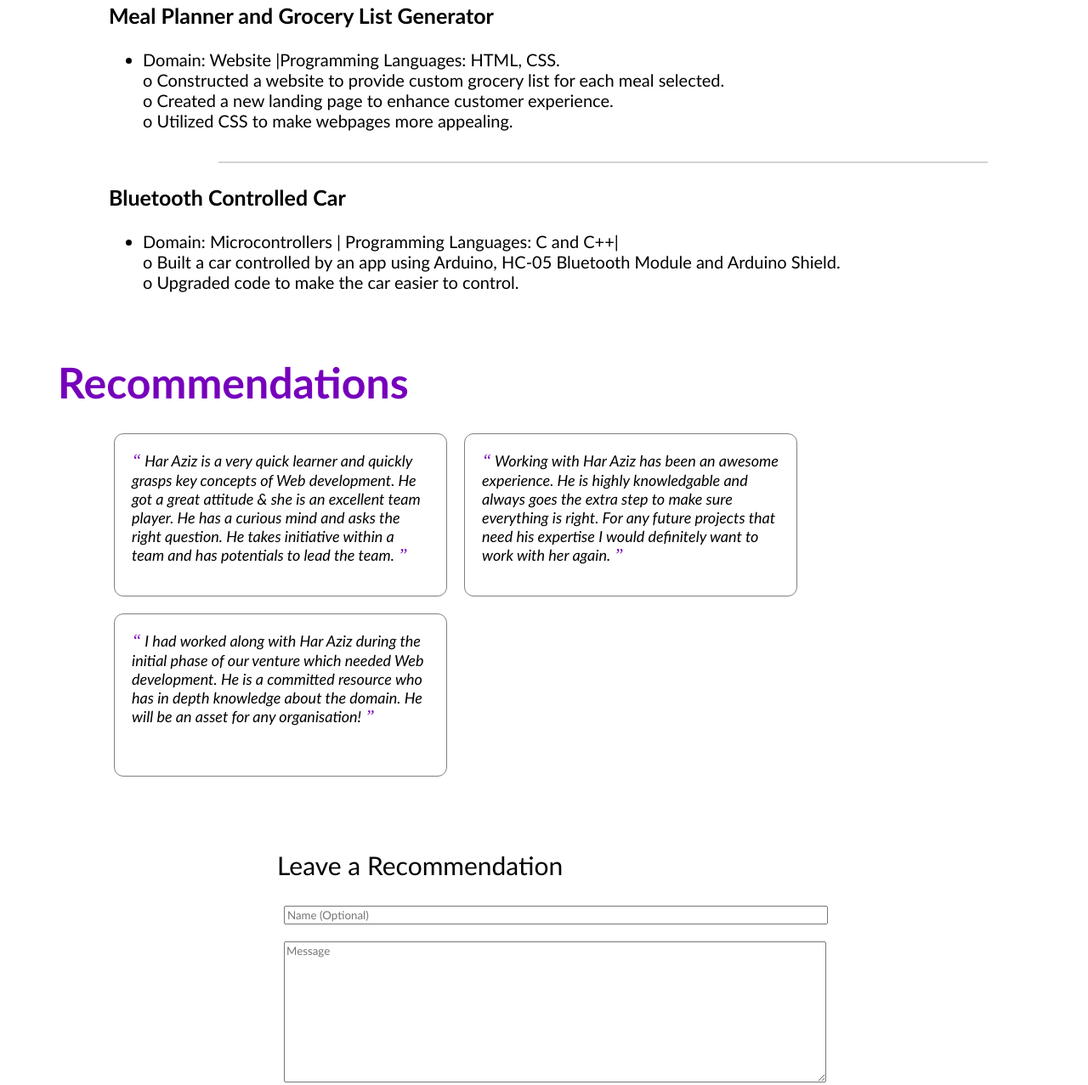
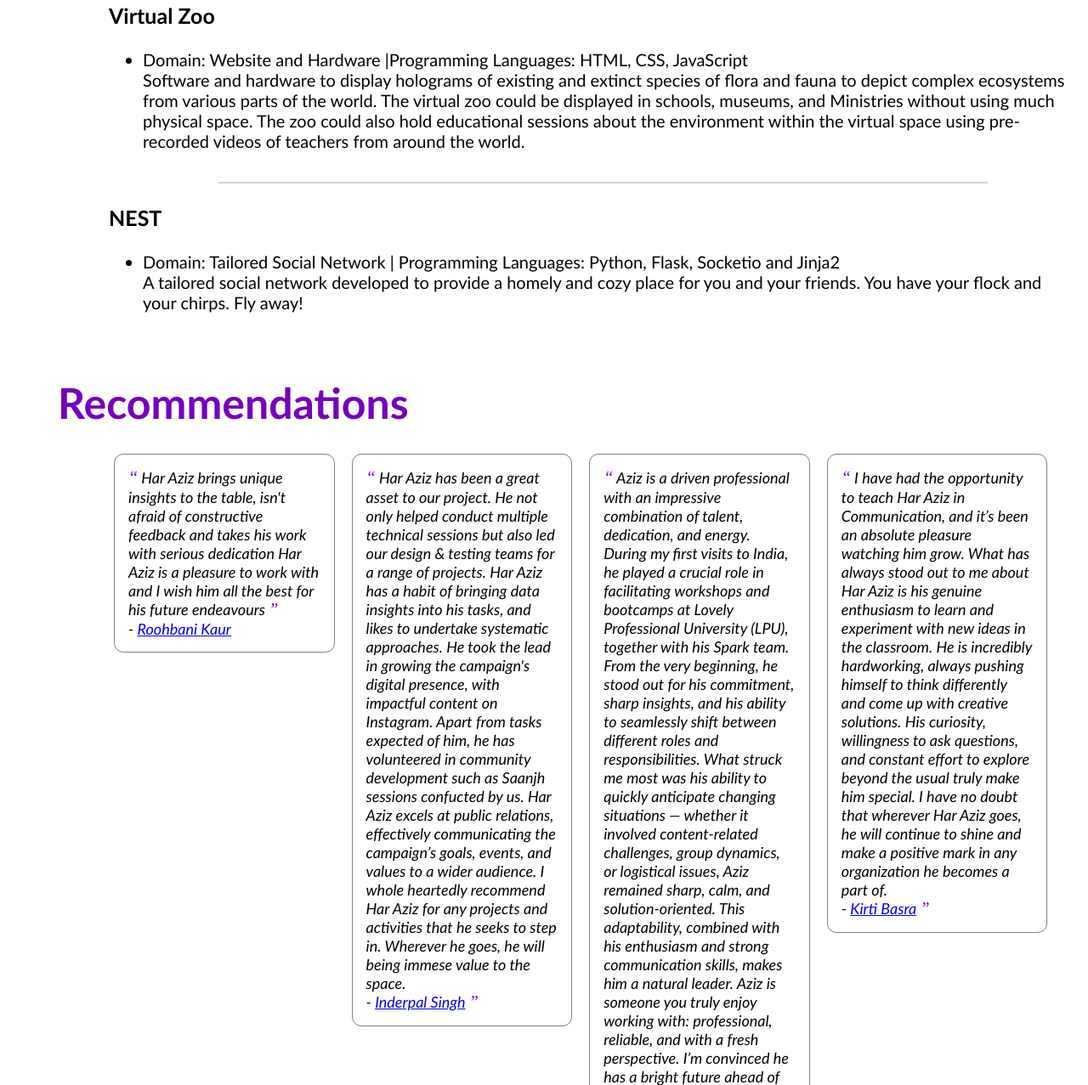
Before and after one commit to SinghAziz/Portfolio, a plain HTML site: page Portfolio/index.html in a window 1280 px wide. Shown: the part 1730-3007 px from the top of the page at 85% size. Drawn offline with Linux system fonts and the light colour scheme; a script that the page names is missing; files whose address does not match are found by name.

Commit message:
Updated Recommendations and Projects

```diff
--- a/Portfolio/index.html
+++ b/Portfolio/index.html
@@ -138,22 +138,21 @@
 
         <div id="projects-container" class="projects-container">
           <div class="project-card">
-            <h3>Meal Planner and Grocery List Generator</h3>
+            <h3>Virtual Zoo</h3>
             <ul>
-              <li>Domain: Website |Programming Languages: HTML, CSS.<br>
-                o Constructed a website to provide custom grocery list for each meal selected.<br>
-                o Created a new landing page to enhance customer experience.<br>
-                o Utilized CSS to make webpages more appealing.</li>
+              <li>Domain: Website and Hardware |Programming Languages: HTML, CSS, JavaScript<br>
+                Software and hardware to display holograms of existing and extinct species of flora and fauna to depict complex ecosystems from various parts of the world.
+                The virtual zoo could be displayed in schools, museums, and Ministries without using much physical space.
+                The zoo could also hold educational sessions about the environment within the virtual space using pre-recorded videos of teachers from around the world.</li>
             </ul>
           </div>
           <hr>
           <div class="project-card">
-            <h3>Bluetooth Controlled Car</h3>
+            <h3>NEST</h3>
             <ul>
-              <li>Domain: Microcontrollers | Programming Languages: C and C++|<br>
-                o Built a car controlled by an app using Arduino, HC-05 Bluetooth
-                  Module and Arduino Shield.<br>
-                o Upgraded code to make the car easier to control.</li>
+              <li>Domain: Tailored Social Network | Programming Languages: Python, Flask, Socketio and Jinja2<br>
+                A tailored social network developed to provide a homely and cozy place for you and your friends.
+                You have your flock and your chirps. Fly away!</li>
             </ul>
           </div>
          <!--<hr>--><!--Use before adding more Projects-->
@@ -168,25 +167,48 @@
       <div class="all_recommendations" id="all_recommendations">
         <div class="recommendation">
           <span>&#8220;</span>
-          Har Aziz is a very quick learner and quickly grasps key concepts of Web development.
-          He got a great attitude & she is an excellent team player.
-          He has a curious mind and asks the right question.
-          He takes initiative within a team and has potentials to lead the team.
+          Har Aziz brings unique insights to the table, isn't afraid of constructive feedback and takes his work with serious dedication
+          Har Aziz is a pleasure to work with and I wish him all the best for his future endeavours
+
+          <span>&#8221;</span>
+          <br>
+          -
+          <a href="https://www.linkedin.com/in/har-aziz-singh/details/recommendations/?detailScreenTabIndex=0">Roohbani Kaur</a>
+        </div>
+        <div class="recommendation">
+          <span>&#8220;</span>
+          Har Aziz has been a great asset to our project. He not only helped conduct multiple technical sessions but also led our design & testing teams for a range of projects. Har Aziz has a habit of bringing data insights into his tasks, and likes to undertake systematic approaches.
+          He took the lead in growing the campaign's digital presence, with impactful content on Instagram.
+          Apart from tasks expected of him, he has volunteered in community development such as Saanjh sessions confucted by us. Har Aziz excels at public relations, effectively communicating the campaign’s goals, events, and values to a wider audience.
+          I whole heartedly recommend Har Aziz for any projects and activities that he seeks to step in. Wherever he goes, he will being immese value to the space.
+          <br>
+          -
+          <a href="https://www.linkedin.com/in/har-aziz-singh/details/recommendations/?detailScreenTabIndex=0">Inderpal Singh</a>
           <span>&#8221;</span>
         </div>
         <div class="recommendation">
           <span>&#8220;</span>
-          Working with Har Aziz has been an awesome experience.
-          He is highly knowledgable and always goes the extra step to make sure everything is right.
-          For any future projects that need his expertise I would definitely want to work with her again.
-          <span>&#8221;</span>
+          Aziz is a driven professional with an impressive combination of talent, dedication, and energy.
+          During my first visits to India, he played a crucial role in facilitating workshops and bootcamps at Lovely Professional University (LPU), together with his Spark team.
+          From the very beginning, he stood out for his commitment, sharp insights, and his ability to seamlessly shift between different roles and responsibilities.
+          What struck me most was his ability to quickly anticipate changing situations — whether it involved content-related challenges, group dynamics, or logistical issues,
+          Aziz remained sharp, calm, and solution-oriented. This adaptability, combined with his enthusiasm and strong communication skills, makes him a natural leader.
+          Aziz is someone you truly enjoy working with: professional, reliable, and with a fresh perspective. I’m convinced he has a bright future ahead of him,
+          and I expect we’ll be hearing much more from him in the years to come!
+        <br> -
+        <a href="https://www.linkedin.com/in/har-aziz-singh/details/recommendations/?detailScreenTabIndex=0">Mick Walvisch RM</a>
+        <span>&#8221;</span>
         </div>
         <div class="recommendation">
           <span>&#8220;</span>
-          I had worked along with Har Aziz during the initial phase of our venture which needed Web development.
-          He is a committed resource who has in depth knowledge about the domain.
-          He will be an asset for any organisation!
-          <span>&#8221;</span>
+          I have had the opportunity to teach Har Aziz in Communication, and it’s been an absolute pleasure watching him grow.
+          What has always stood out to me about Har Aziz is his genuine enthusiasm to learn and experiment with new ideas in the classroom.
+          He is incredibly hardworking, always pushing himself to think differently and come up with creative solutions.
+          His curiosity, willingness to ask questions, and constant effort to explore beyond the usual truly make him special.
+          I have no doubt that wherever Har Aziz goes, he will continue to shine and make a positive mark in any organization he becomes a part of.
+        <br> -
+        <a href="https://www.linkedin.com/in/har-aziz-singh/details/recommendations/?detailScreenTabIndex=0">Kirti Basra</a>
+        <span>&#8221;</span>
         </div>
       </div>
     </section>
--- a/Portfolio/style.css
+++ b/Portfolio/style.css
@@ -207,16 +207,17 @@ body {
   .recommendation {
     font-style: italic;
     text-align: left;
-    width: 21.875rem;
+    width : 20%;
+    align-self: self-start;
+    /* width: 21.875rem; */
     padding: 1rem;
     background-color: #fff;
     border-radius: 11px;
     box-shadow: 0 3px 10px var(--primary-shadow);
-    padding: 20px;
     margin: 10px;
     border:1px solid gray;
     font-size: 18px;
-    height:150px
+    height:auto;
   }
 
   .recommendation span {
```
